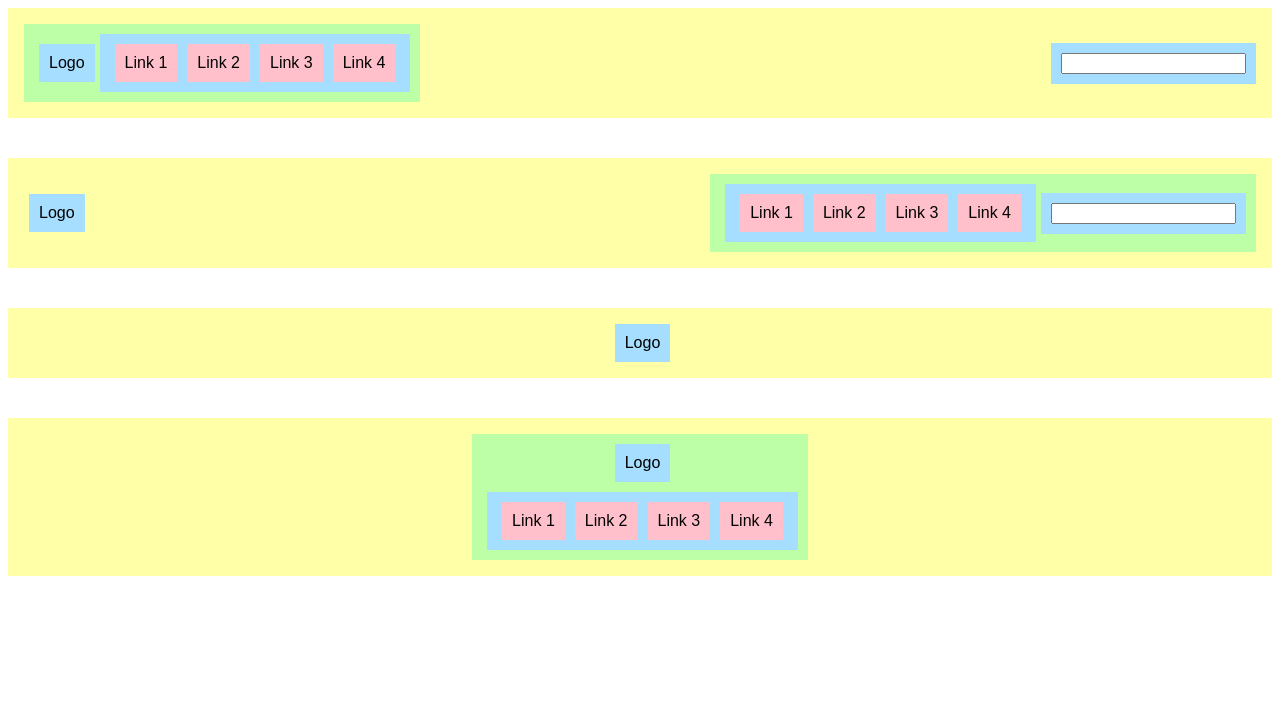
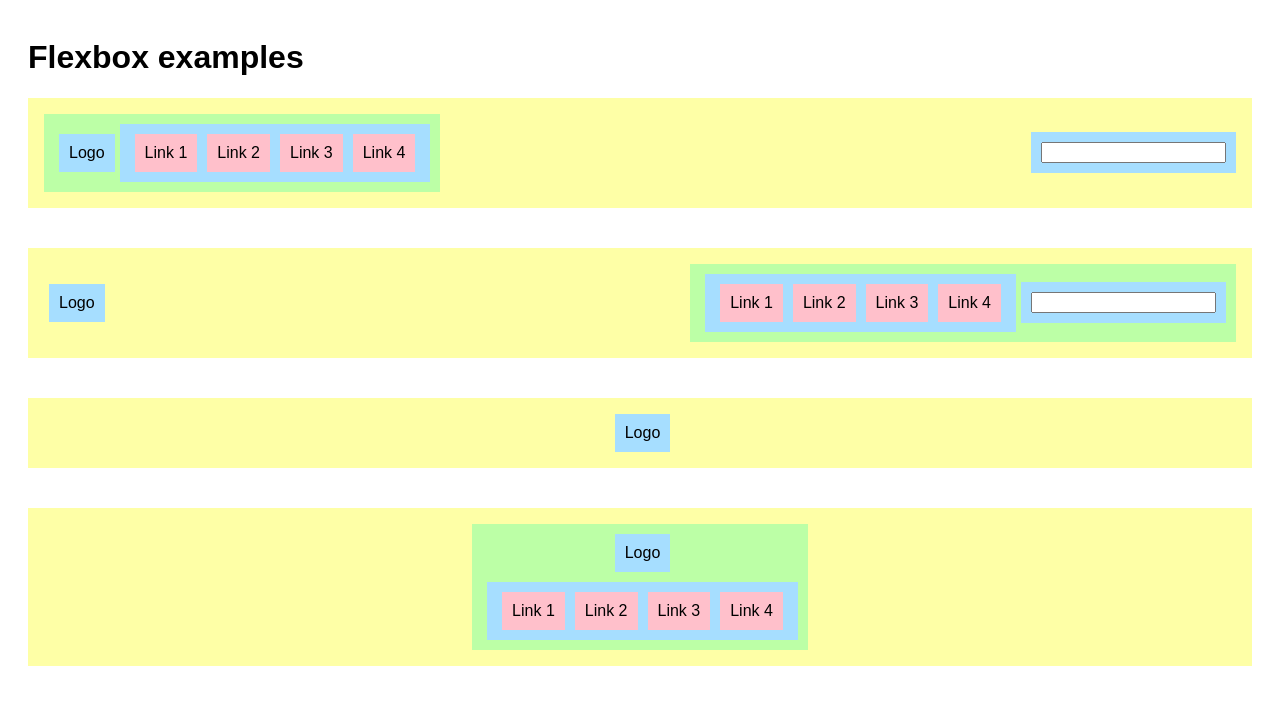
Before and after one commit to NoroffFEU/flexbox-examples, a plain HTML site: page index.html in a window 1280 px wide. Drawn offline with Linux system fonts and the light colour scheme.

Commit message:
Update styles

```diff
--- a/css/style.css
+++ b/css/style.css
@@ -1,5 +1,6 @@
 body {
 	font-family: sans-serif;
+	padding: 10px 20px 20px;
 }
 
 .container {
--- a/index.html
+++ b/index.html
@@ -11,6 +11,7 @@
 
 <body>
     <main>
+        <h1>Flexbox examples</h1>
         <div class="container yellow space-between">
             <div class="green">
                 <div class="blue">Logo</div>
```
